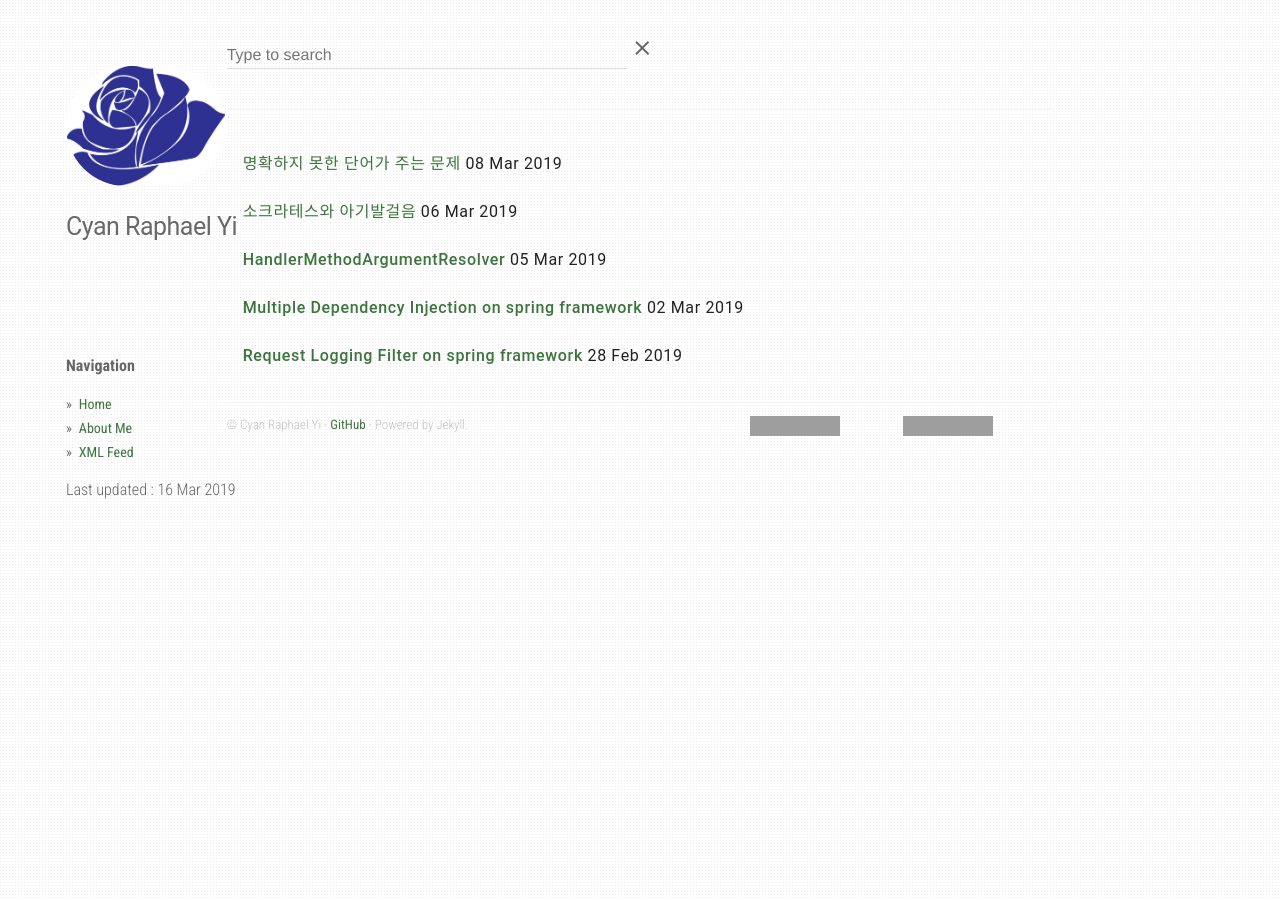
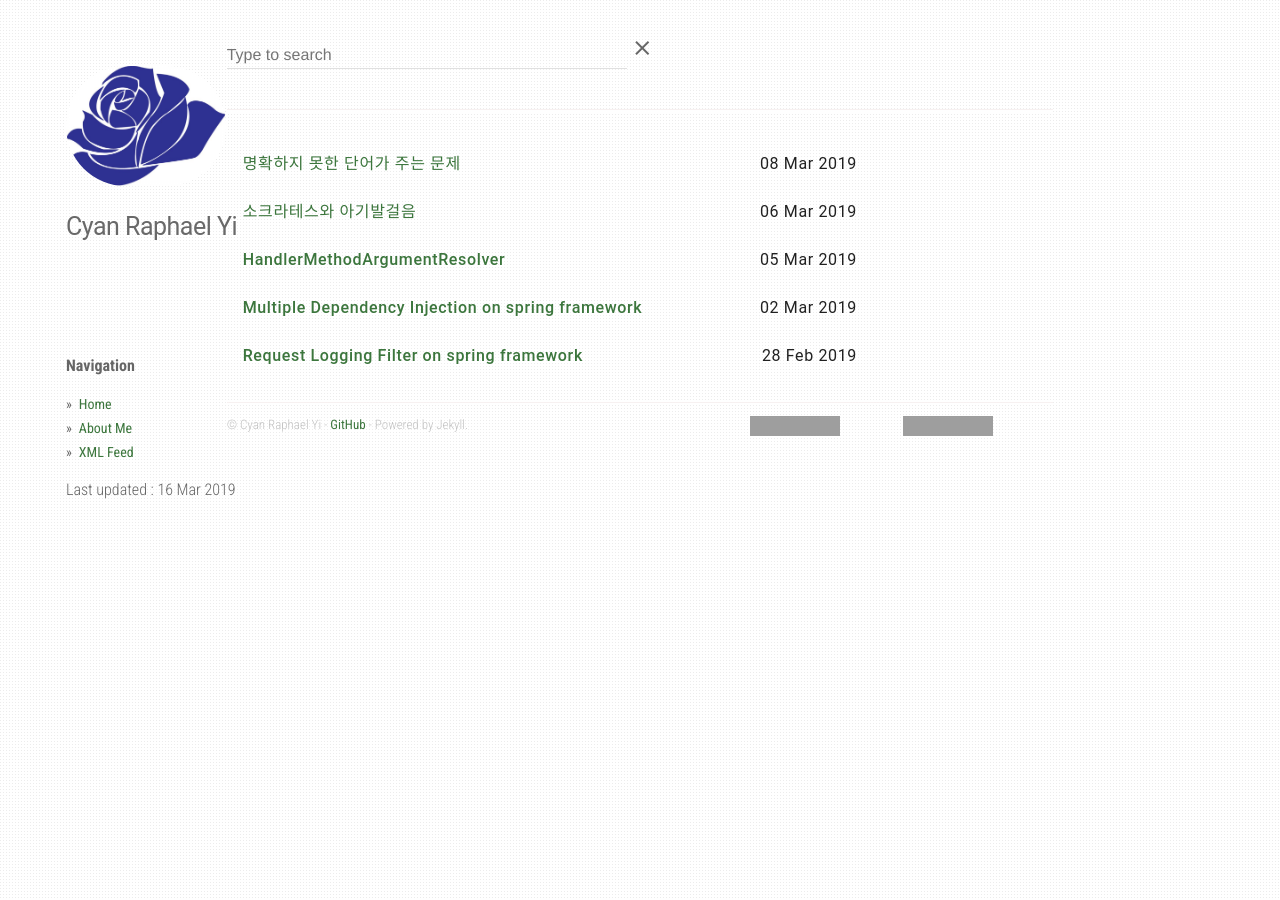
Before and after one commit to CyanRYi/cyanryi.github.io, a Jekyll site: the page built from index.html, in a window 1280 px wide. Built offline with Jekyll 4.4.1, drawn with Linux system fonts in a browser that asks for light colours; grey boxes are pictures that could not be loaded.

Commit message:
fb 버튼에 margin-left 추가

```diff
--- a/static/css/main.css
+++ b/static/css/main.css
@@ -198,6 +198,10 @@ ul#search__results {
     }
     .post-content ul li>div {
         display: inline-block;
+        float: right;
+    }
+    .post-content ul li>div>.fb-like {
+        margin-left: 15px;
     }
 }
 @media (max-width: 839px) and (min-width: 480px) {
```
